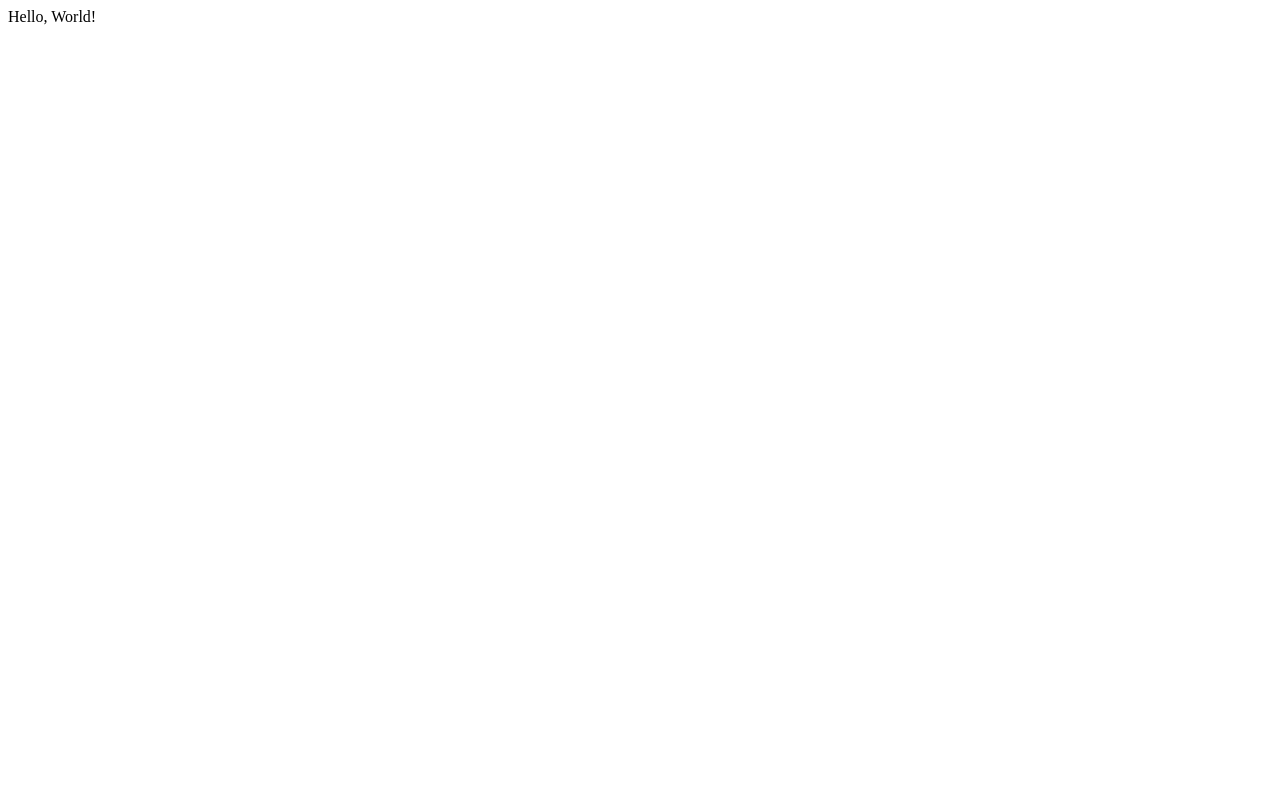
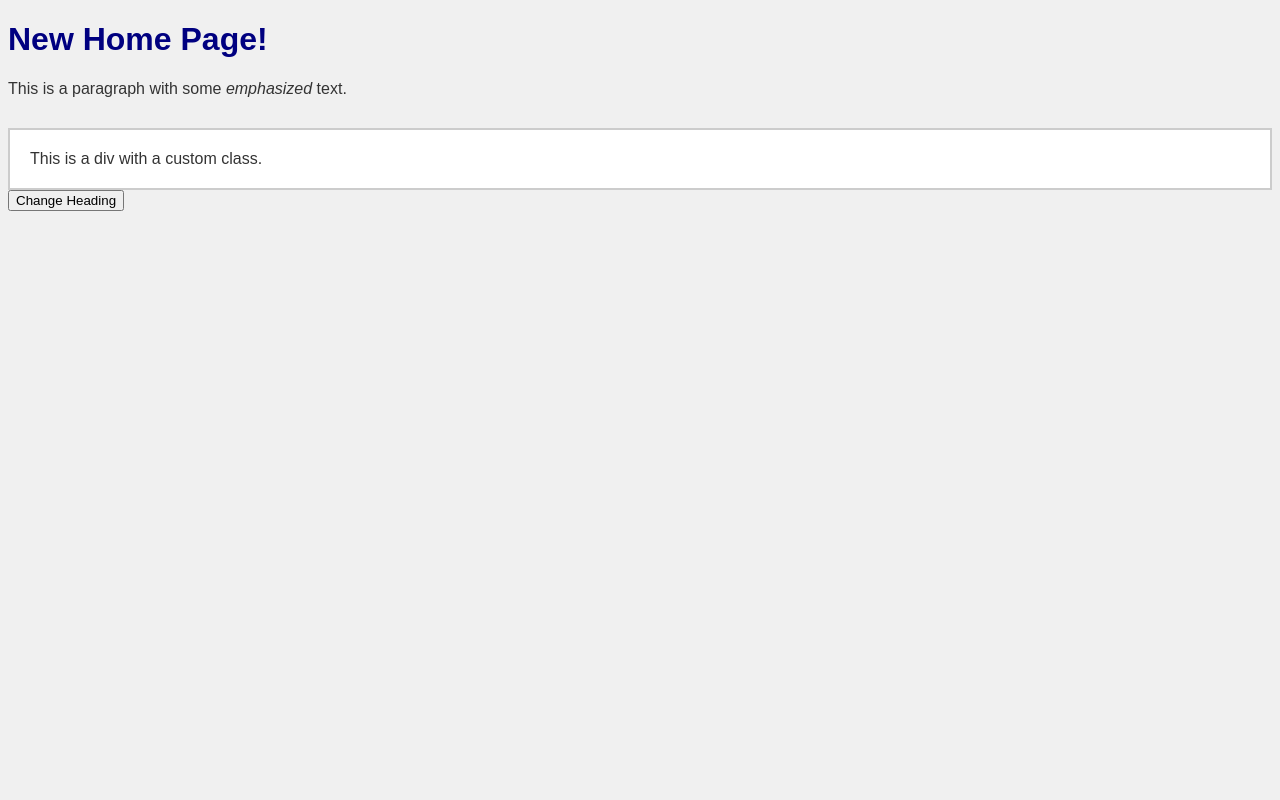
Before and after one commit to twikia/Game-Gauntlet, a Flask app: page / in a window 1280 px wide. Before the commit the page is almost empty. Run offline with Flask 3, Linux system fonts and the light colour scheme.

Commit message:
Home Page/ Route

```diff
--- a/main.py
+++ b/main.py
@@ -5,16 +5,16 @@ app = Flask(__name__)
 
 # Define a route for the root URL ("/")
 @app.route("/")
-def hello_world():
+def home():
     """
-    This function will be executed when a user accesses the root URL.
-    It returns the string "Hello, World!".
+    This is the home page.
     """
-    return "Hello, World!"
+    return render_template("home.html")
 
 @app.route("/my_page")
 def my_page():
     return render_template("test.html")
+
 
 
 # Run the application if this script is executed directly
--- a/templates/home.html
+++ b/templates/home.html
@@ -8,7 +8,7 @@
     <script src="{{ url_for('static', filename='test.js') }}" defer></script>
 </head>
 <body>
-    <h1 id="myHeading">Welcome to My Page!</h1>
+    <h1 id="myHeading">New Home Page!</h1>
     <p>This is a paragraph with some <em>emphasized</em> text.</p>
     <div class="my-container">
         This is a div with a custom class.
```
